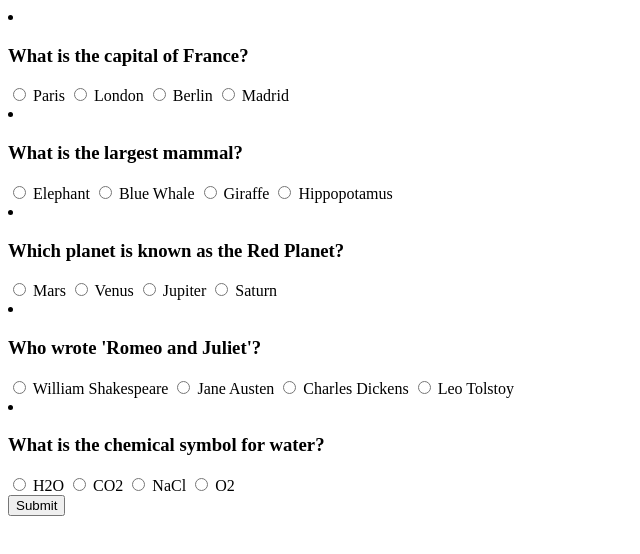
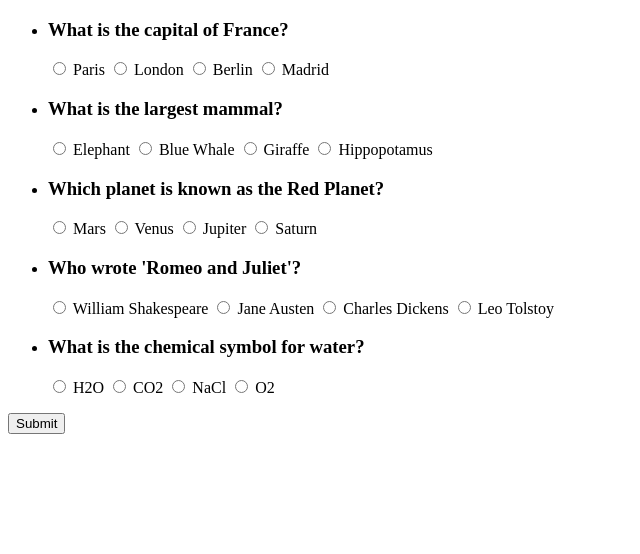
Before and after one commit to acciojob/quiz-with-session-Bharat8087, a website: page main.html in a window 1280 px wide. Shown: the whole page, without its empty margins (0-640 px from the left). Drawn offline with Linux system fonts and the light colour scheme.

Commit message:
created a submission

```diff
--- a/main.html
+++ b/main.html
@@ -9,11 +9,10 @@
 <body>
   <div id="quizForm">
     <div id="questions">
-      <div id="questionsList">
-		  <ul>
-			  <li>
-			  </li>
-		  </ul>
+      <div>
+		 <ul id="questionsList">
+
+		 </ul>
 	  </div>
     </div>
     <button type="submit" id="submitBtn">Submit</button>
```
